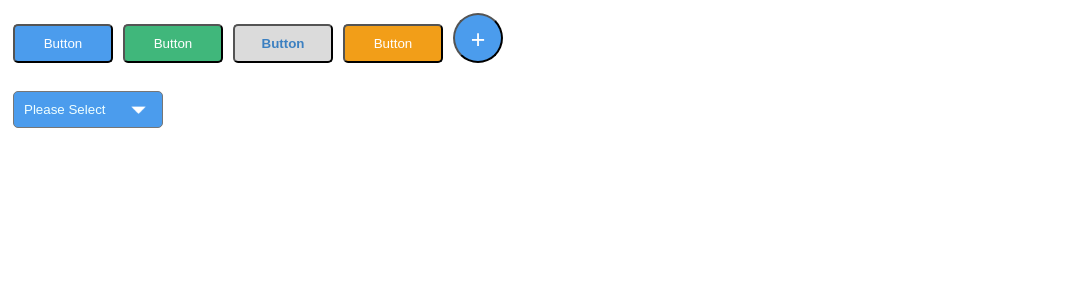
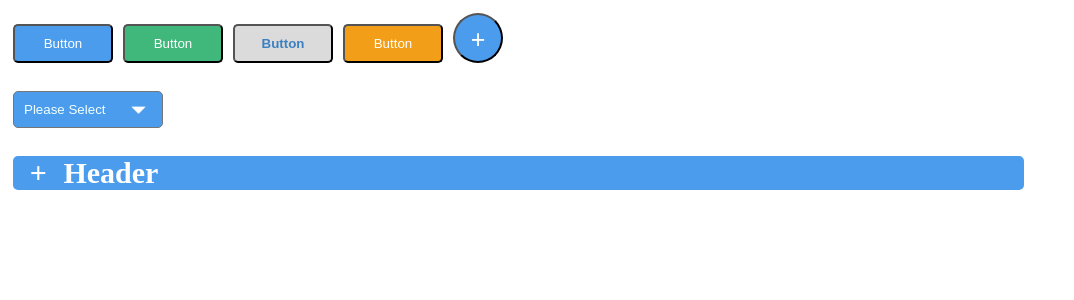
Before and after one commit to sahasrabudhe-tanmay/XpensUI, an Angular app: page / in a window 1280 px wide. Shown: the top 300 px of the page, without its empty margins (0-1074 px from the left). Built offline with nearby package versions, Linux system fonts and the light colour scheme.

Commit message:
Added Accordion base component

```diff
--- a/src/app/app.component.html
+++ b/src/app/app.component.html
@@ -9,3 +9,5 @@
 <xp-dropdown [options]="options"></xp-dropdown>
 
 <br/><br/>
+
+<xp-accordion>Sample Accordion text!</xp-accordion>
--- a/src/app/components/base/xp-accordion/xp-accordion.component.css
+++ b/src/app/components/base/xp-accordion/xp-accordion.component.css
@@ -1,3 +1,34 @@
+.accordion-container {
+    margin: 5px;
+    width: 80%;
+}
+
 .accordion-header {
-    display: inline;
+    position: relative;
+    background-color: #4b9ced;
+    color: white;
+    font-size: 30px;
+    font-weight: bold;
+    cursor: pointer;
+    border-radius: 5px;
+    outline: o;
 }
+
+.toggle-btn {
+    float: left;
+    margin: 0 5px;
+    width: 4%;
+    height: 100%;
+    text-align: center;
+    border-radius: 50%;
+    vertical-align: 50%;
+    font-size: 30px;
+}
+
+.accordion-content {
+    background-color: #dbdbdb;
+    margin: 0 5px;
+    border-bottom-left-radius: 5px;
+    border-bottom-right-radius: 5px;
+    padding: 10px;
+}
--- a/src/app/components/base/xp-accordion/xp-accordion.component.html
+++ b/src/app/components/base/xp-accordion/xp-accordion.component.html
@@ -1,9 +1,10 @@
 <div class="accordion-container">
-  <div class="accordion-header">
-      <i class="fal fa-plus"></i>
-      <h2 class="header">Header</h2>
+  <div class="accordion-header" (click)="toggleAccordion()">
+    <span class="toggle-btn" *ngIf="!isOpen">&#43;</span>
+    <span class="toggle-btn" *ngIf="isOpen">&#45;</span>
+    <span class="header">Header</span>
   </div>
-  <div class="accordion-content">
+  <div class="accordion-content" *ngIf="isOpen">
     <ng-content></ng-content>
   </div>
 </div>
--- a/src/app/components/base/xp-accordion/xp-accordion.component.ts
+++ b/src/app/components/base/xp-accordion/xp-accordion.component.ts
@@ -7,9 +7,15 @@ import { Component, OnInit } from '@angular/core';
 })
 export class XpAccordionComponent implements OnInit {
 
+  public isOpen = false;
+
   constructor() { }
 
   ngOnInit() {
   }
 
+  public toggleAccordion() {
+    this.isOpen = !this.isOpen;
+  }
+
 }
```
